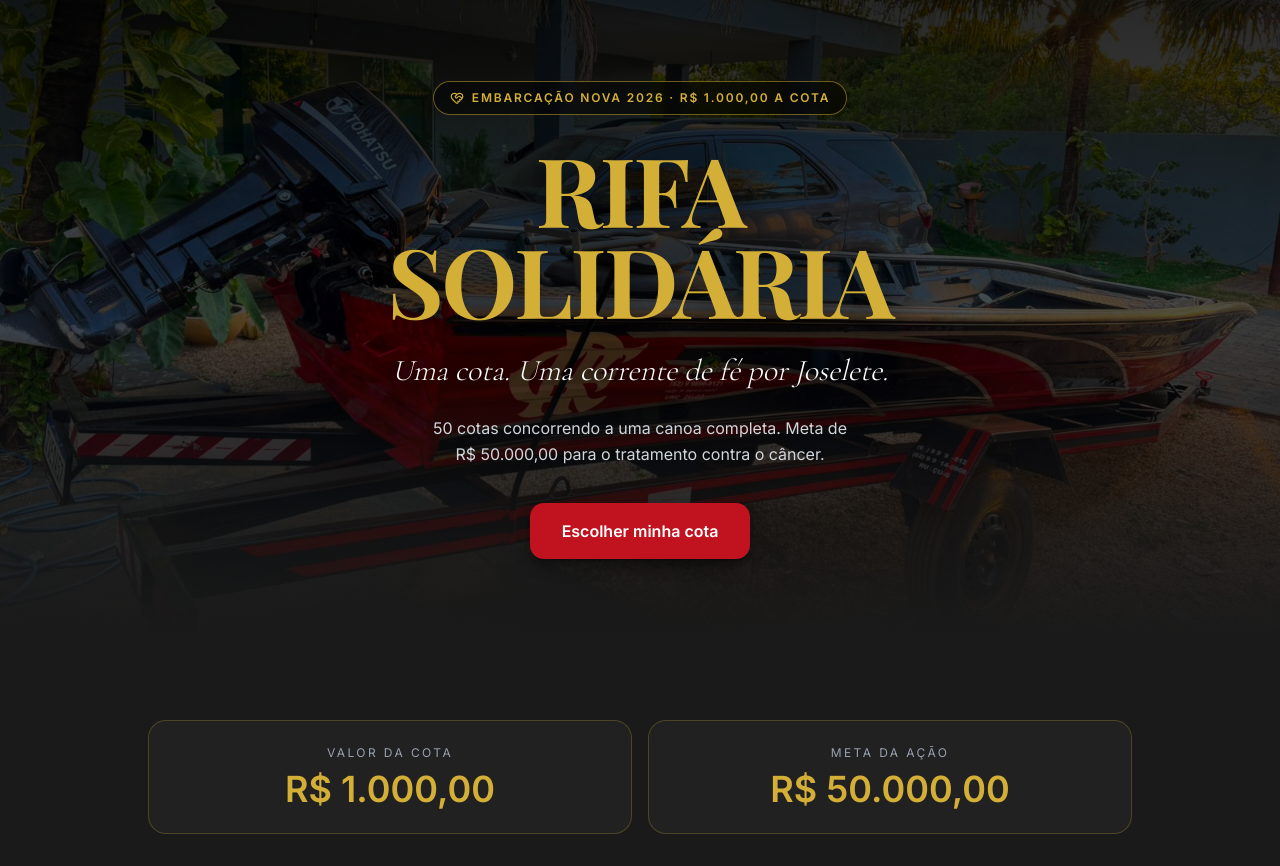
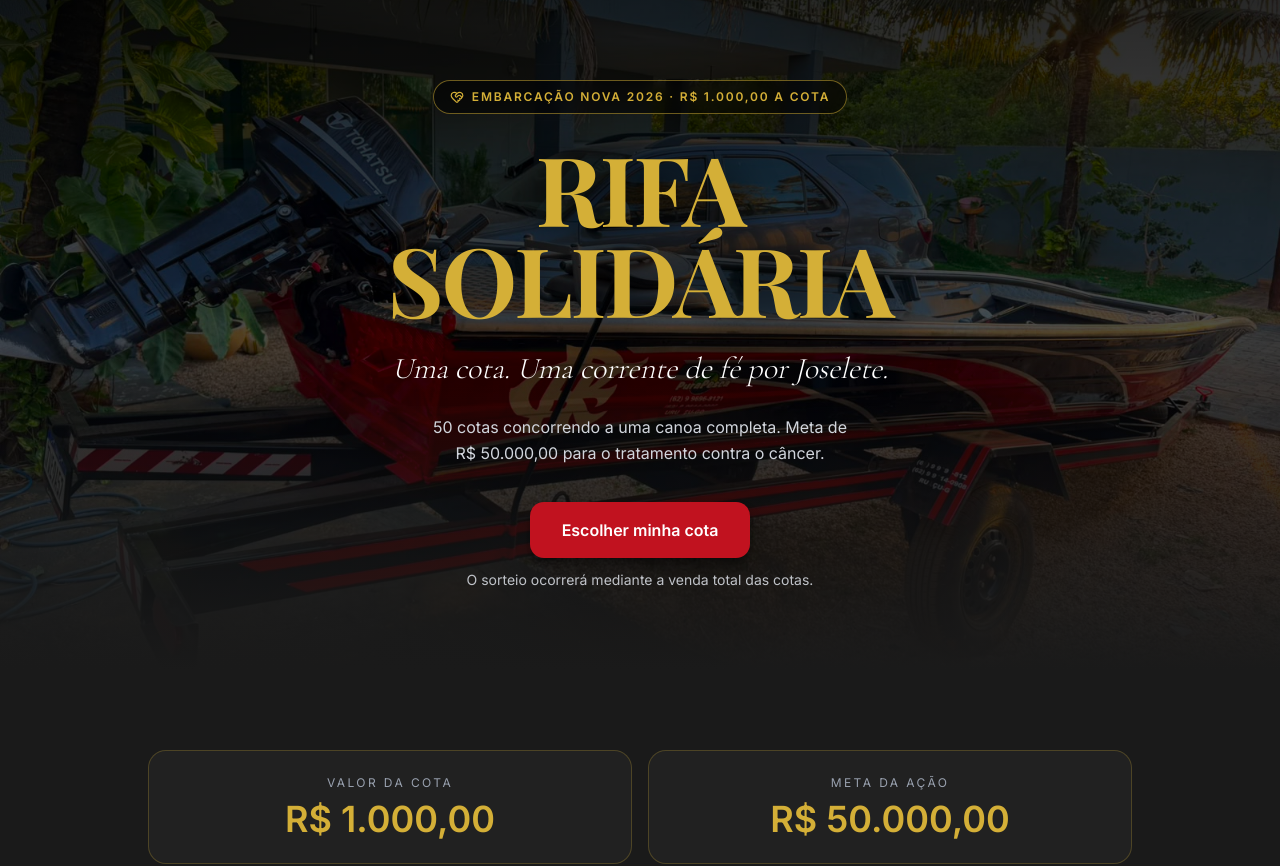
Before and after one commit to IgrejaHope/ConferenciaCasais2026, a Next.js app: page / in a window 1280 px wide. Shown: the top 866 px of the page. Built offline with nearby package versions, Linux system fonts and the light colour scheme; no server answers; the database is empty.

Commit message:
feat: adiciona aviso sobre condicao do sorteio abaixo do botao de cota

```diff
--- a/src/app/page.tsx
+++ b/src/app/page.tsx
@@ -65,6 +65,10 @@ export default function Home() {
           >
             Escolher minha cota
           </a>
+
+          <p className="mt-3 text-xs text-gray-300/90 sm:text-sm">
+            O sorteio ocorrerá mediante a venda total das cotas.
+          </p>
         </div>
       </section>
 
```
